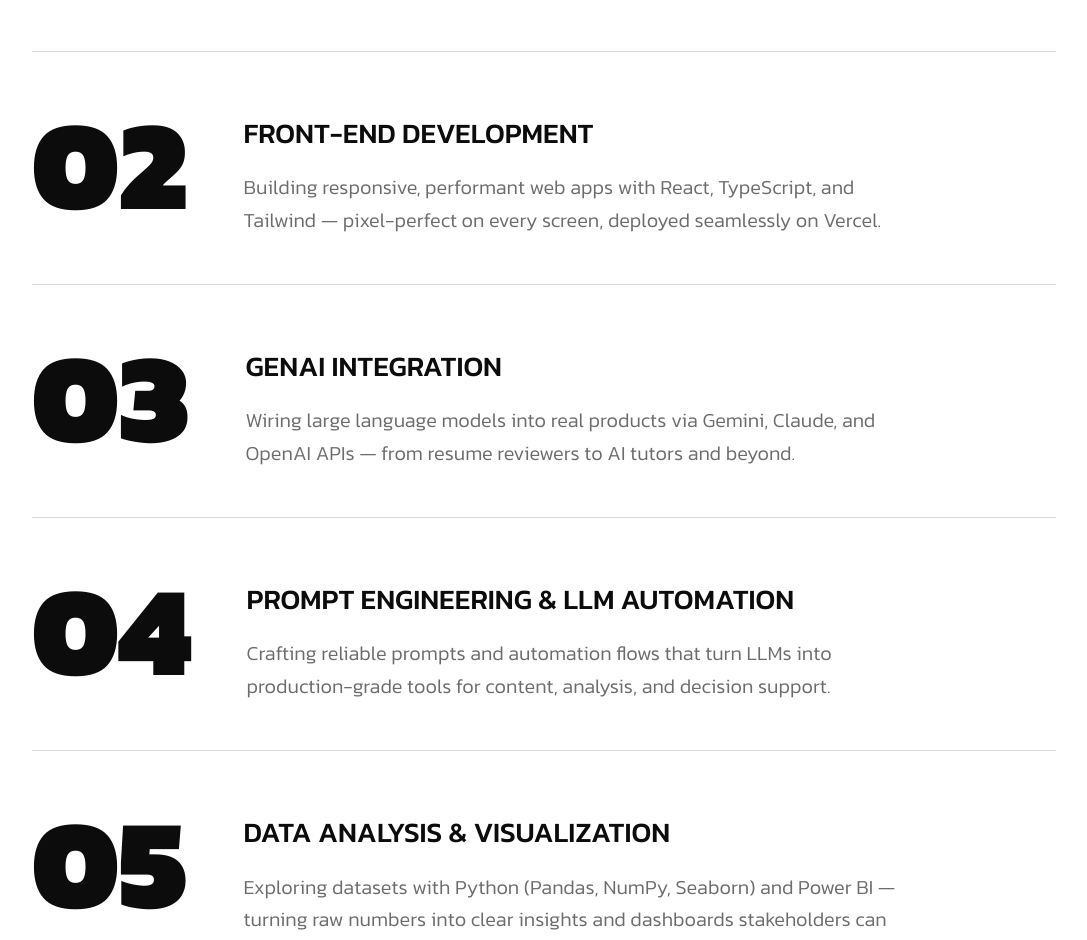
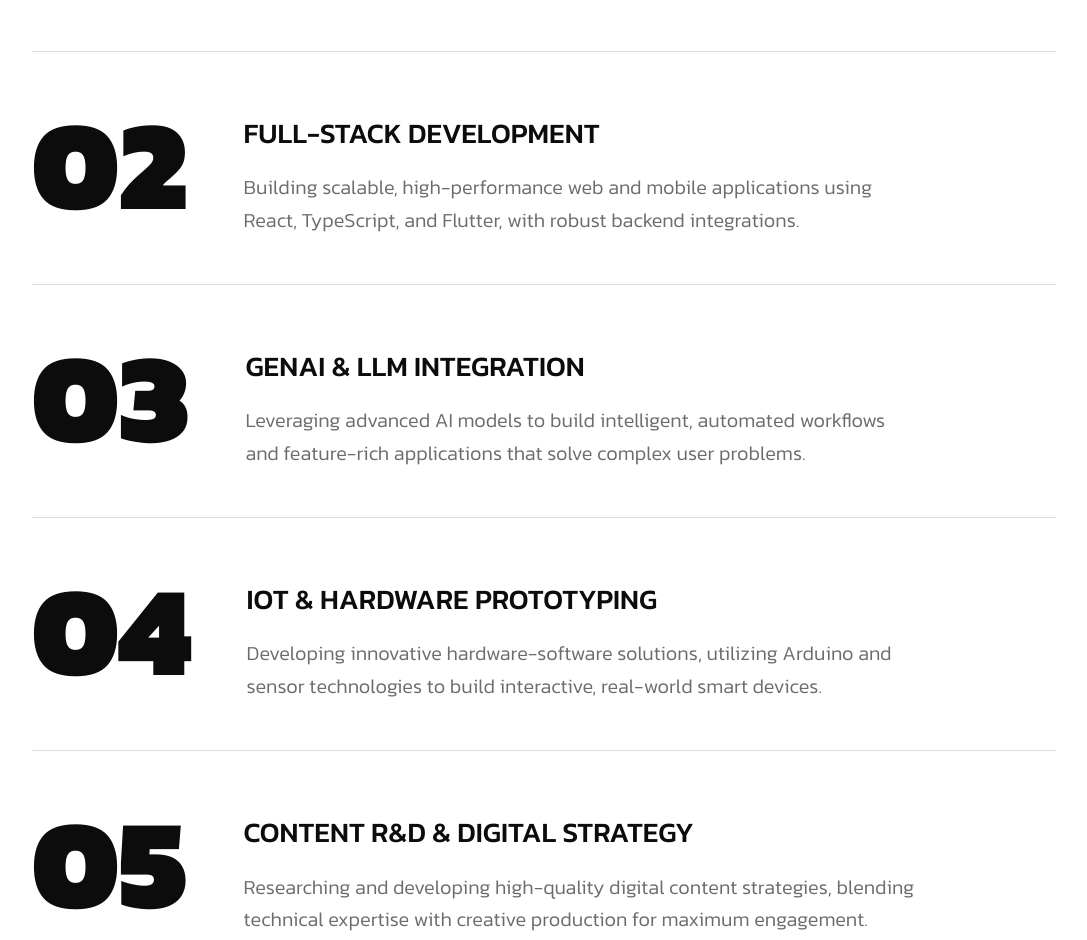
Before and after one commit to manheer212/portfolio_main, a React (Vite) app: page / in a window 1280 px wide. Shown: the part 2372-3312 px from the top of the page, without its empty margins (96-1183 px from the left). Built offline with nearby package versions, Linux system fonts and the light colour scheme.

Commit message:
improved some things in portfolio

```diff
--- a/src/components/ServicesSection.tsx
+++ b/src/components/ServicesSection.tsx
@@ -6,34 +6,33 @@ const SERVICES = [
     number: '01',
     title: 'UI/UX Design',
     description:
-      'Designing clean, intuitive interfaces that prioritise user flow, hierarchy, and visual clarity — turning ideas into experiences people actually enjoy using.',
+      'Crafting intuitive, accessible, and modern user interfaces that focus on seamless user experiences, aesthetic clarity, and functional design.',
   },
   {
     number: '02',
-    title: 'Front-end Development',
+    title: 'Full-Stack Development',
     description:
-      'Building responsive, performant web apps with React, TypeScript, and Tailwind — pixel-perfect on every screen, deployed seamlessly on Vercel.',
+      'Building scalable, high-performance web and mobile applications using React, TypeScript, and Flutter, with robust backend integrations.',
   },
   {
     number: '03',
-    title: 'GenAI Integration',
+    title: 'GenAI & LLM Integration',
     description:
-      'Wiring large language models into real products via Gemini, Claude, and OpenAI APIs — from resume reviewers to AI tutors and beyond.',
+      'Leveraging advanced AI models to build intelligent, automated workflows and feature-rich applications that solve complex user problems.',
   },
   {
     number: '04',
-    title: 'Prompt Engineering & LLM Automation',
+    title: 'IoT & Hardware Prototyping',
     description:
-      'Crafting reliable prompts and automation flows that turn LLMs into production-grade tools for content, analysis, and decision support.',
+      'Developing innovative hardware-software solutions, utilizing Arduino and sensor technologies to build interactive, real-world smart devices.',
   },
   {
     number: '05',
-    title: 'Data Analysis & Visualization',
+    title: 'Content R&D & Digital Strategy',
     description:
-      'Exploring datasets with Python (Pandas, NumPy, Seaborn) and Power BI — turning raw numbers into clear insights and dashboards stakeholders can act on.',
+      'Researching and developing high-quality digital content strategies, blending technical expertise with creative production for maximum engagement.',
   },
 ];
-
 const ServicesSection = () => {
   return (
     <section
```
